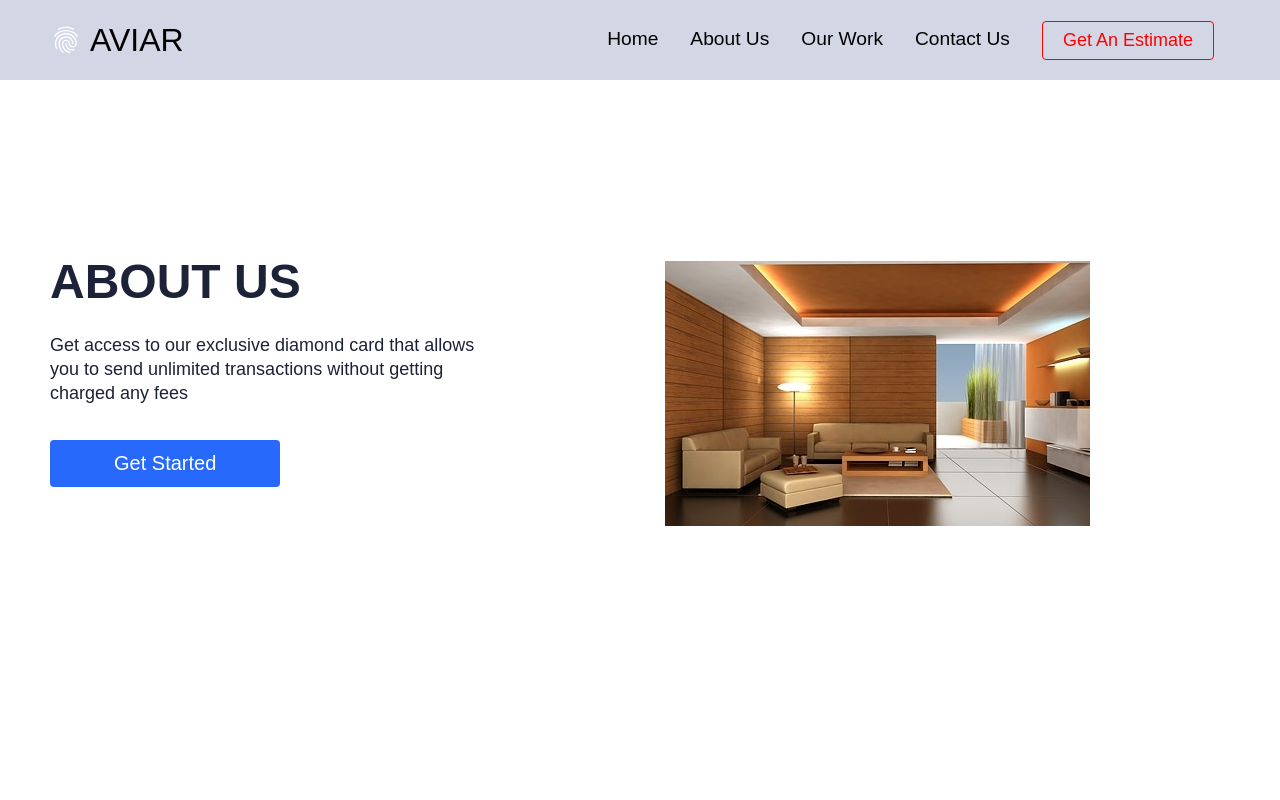
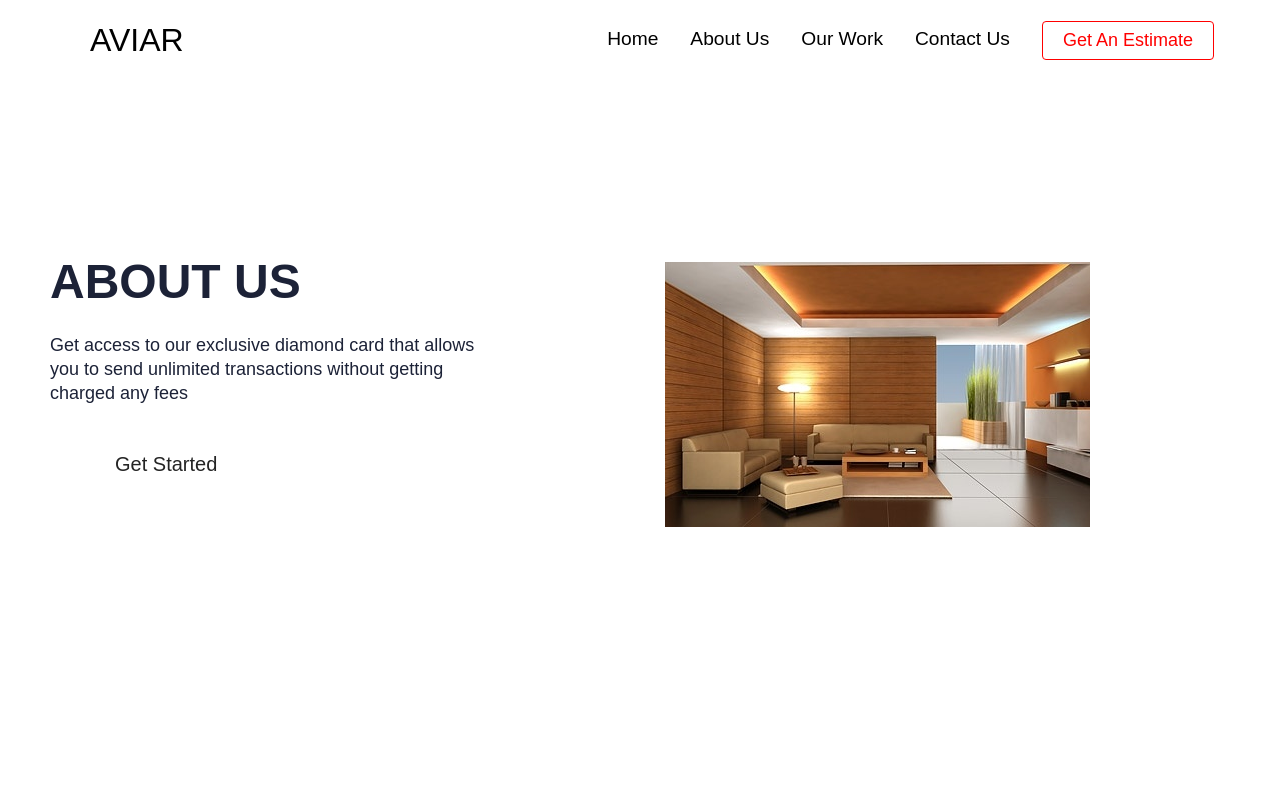
Before and after one commit to harshh351998/react-real-estate-website, a React (Create React App) app: page / in a window 1280 px wide. Shown: the top 800 px of the page. Built offline with nearby package versions, Linux system fonts and the light colour scheme.

Commit message:
#04 Removed unnecessary buttons

```diff
--- a/src/components/Button.css
+++ b/src/components/Button.css
@@ -77,12 +77,6 @@
   width: 100%;
 }
 
-.blue {
-  background-color: #276afb;
-  color: #fff;
-  border: none;
-}
-
 .red {
   background-color: #f00946;
   color: #fff;
--- a/src/components/Navbar.css
+++ b/src/components/Navbar.css
@@ -1,5 +1,5 @@
 .navbar {
-  background: #d3d7e5;
+  background: #ffffff;
   height: 80px;
   display: flex;
   justify-content: center;
```
